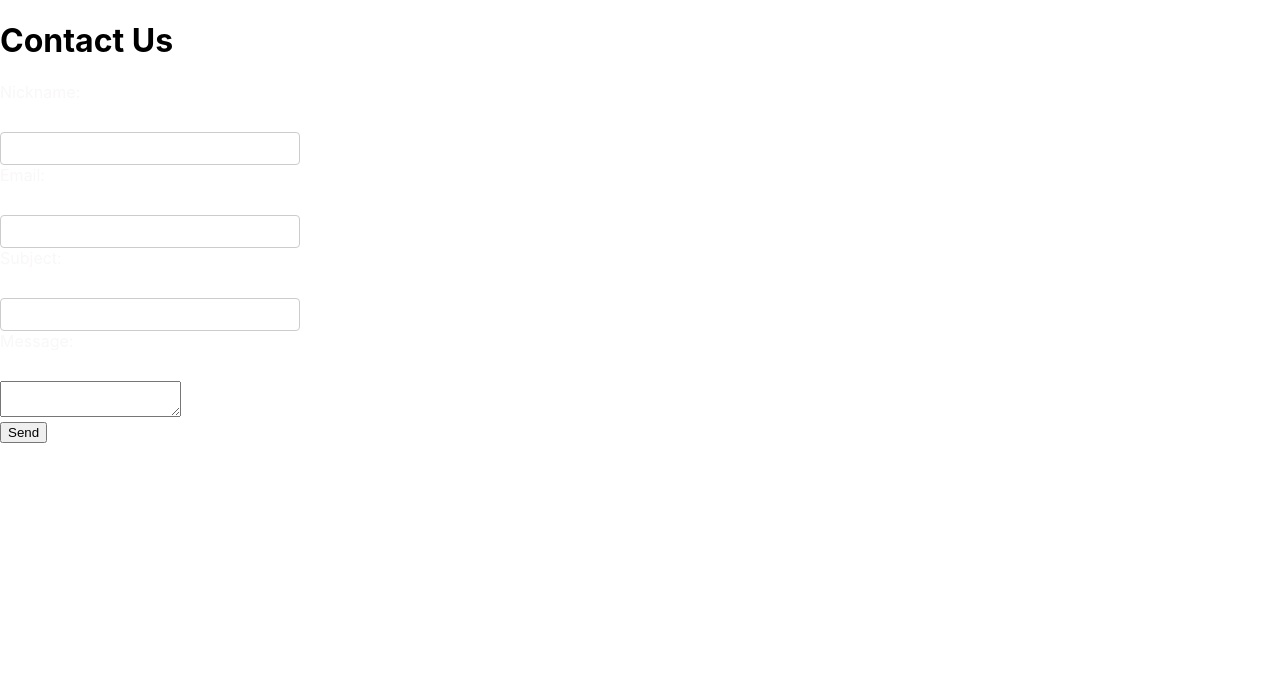
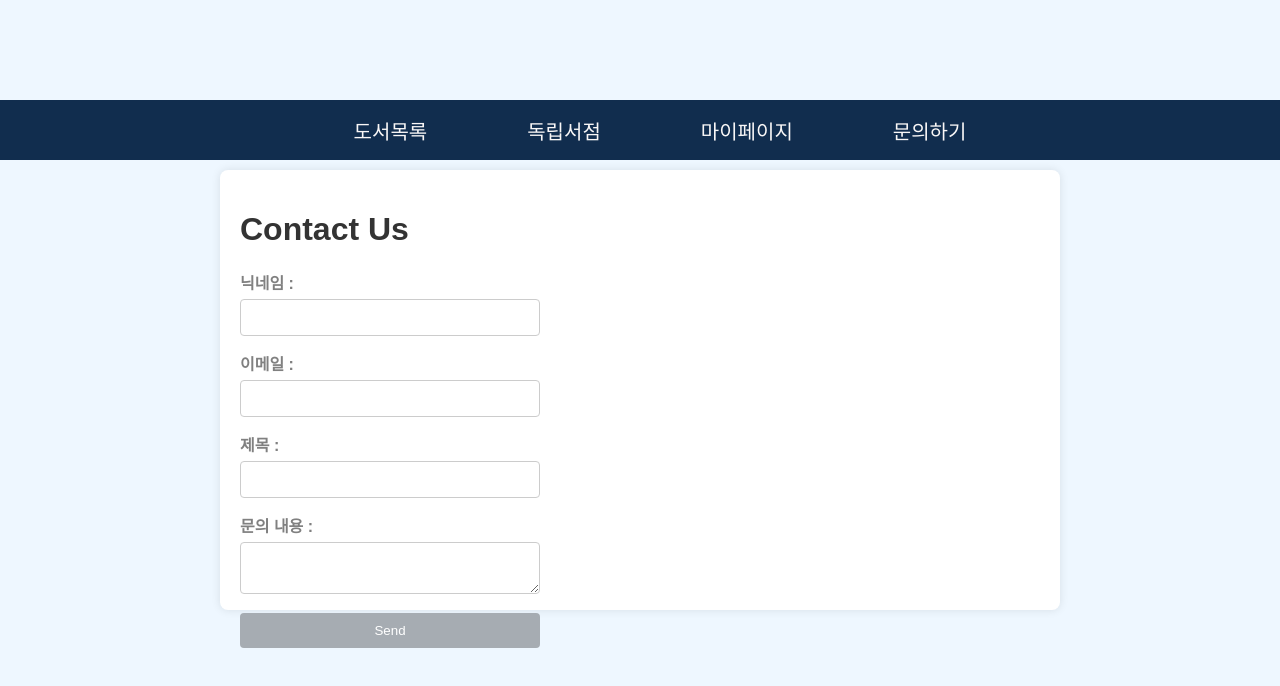
Before and after one commit to san-sae/WEBSW_PROJECT, a React (Create React App) app in the folder react_project/: page /question in a window 1280 px wide. Shown: the top 686 px of the page. Built offline with nearby package versions, Linux system fonts and the light colour scheme.

Commit message:
question_edit

```diff
--- /dev/null
+++ b/react_project/src/pages/Question.css
@@ -0,0 +1,84 @@
+body {
+    font-family: Arial, sans-serif;
+    margin: 0;
+    padding: 20px;
+    background-color: #EEF7FF;
+  }
+
+  .container {
+    /* position: relative; */
+    max-width: 800px;
+    margin: 150px auto;
+    background: #fff;
+    padding: 20px;
+    border-radius: 8px;
+    box-shadow: 0 0 10px rgba(0, 0, 0, 0.1);
+  }
+
+  /* nav ul {
+    list-style-type: none;
+    padding: 0;
+  }
+
+  nav ul li {
+    display: inline;
+    margin-right: 10px;
+  }
+
+  nav ul li a {
+    text-decoration: none;
+    color: black;
+    font-weight: bold;
+  }
+
+  nav ul li a:hover {
+    text-decoration: underline;
+  } */
+
+  h1, h2, h3 {
+    color: #333;
+  }
+/*
+  p {
+    line-height: 1.6;
+    color: #666;
+  } */
+
+  form div {
+    margin-bottom: 15px;
+  }
+
+  label {
+    display: block;
+    margin-bottom: 5px;
+    font-weight: bold;
+    color : grey;
+  }
+
+  input[type="text"],
+  input[type="email"],
+  textarea {
+    width: 100%;
+    padding: 10px;
+    border: 1px solid #ccc;
+    border-radius: 4px;
+    box-sizing: border-box;
+  }
+
+  #send_button {
+    width: 100%;
+    padding: 10px;
+    background-color: #a6acb2;
+    color: white;
+    border: none;
+    border-radius: 4px;
+    cursor: pointer;
+  }
+
+  #send_button:hover {
+    background-color: #112D42;
+  }
+/*
+  .list a:visited{
+    color:mediumslateblue;
+} */
--- a/react_project/src/pages/Question.js
+++ b/react_project/src/pages/Question.js
@@ -1,5 +1,8 @@
 import React, { useState } from 'react';
 import axios from 'axios';
+import './Question.css';
+import Nav from './../component/Nav';
+
 
 const ContactForm = () => {
   const [formData, setFormData] = useState({
@@ -34,25 +37,27 @@ const ContactForm = () => {
 
   return (
     <div className="container">
+     <Nav />
+
       <h1>Contact Us</h1>
       <form onSubmit={handleSubmit}>
         <div>
-          <label htmlFor="nickname">Nickname:</label>
+          <label htmlFor="nickname">닉네임 : </label>
           <input type="text" id="nickname" name="nickname" value={formData.nickname} onChange={handleChange} required />
         </div>
         <div>
-          <label htmlFor="mail">Email:</label>
+          <label htmlFor="mail">이메일 : </label>
           <input type="email" id="mail" name="mail" value={formData.mail} onChange={handleChange} required />
         </div>
         <div>
-          <label htmlFor="subject">Subject:</label>
+          <label htmlFor="subject">제목 : </label>
           <input type="text" id="subject" name="subject" value={formData.subject} onChange={handleChange} required />
         </div>
         <div>
-          <label htmlFor="question">Message:</label>
+          <label htmlFor="question">문의 내용 : </label>
           <textarea id="question" name="question" value={formData.question} onChange={handleChange} required></textarea>
         </div>
-        <button type="submit">Send</button>
+        <button type="submit" id="send_button">Send</button>
       </form>
     </div>
   );
```
